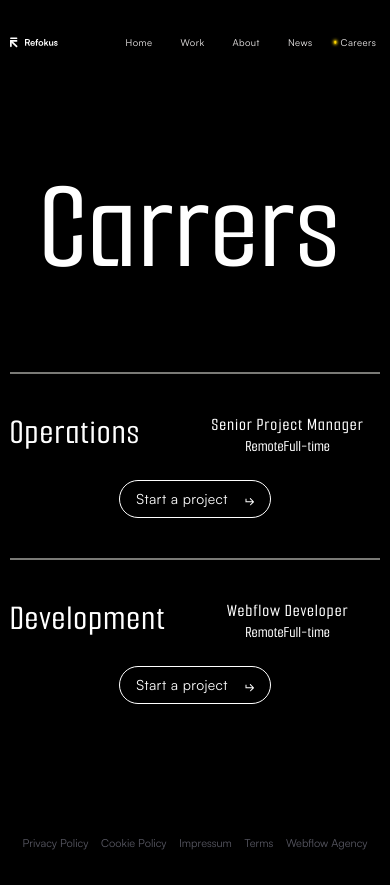
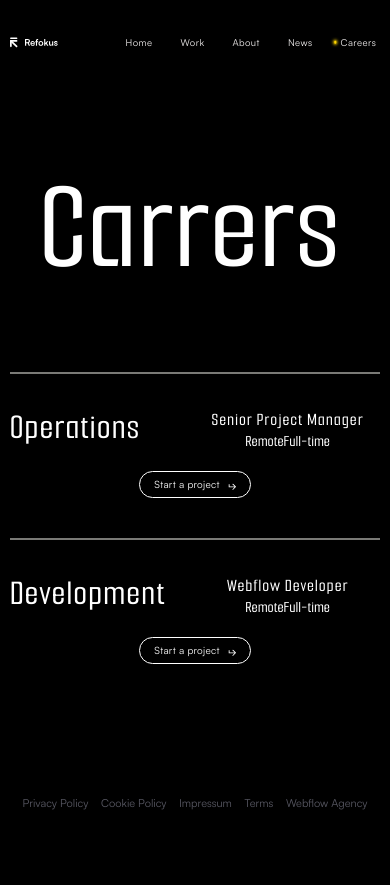
Before and after one commit to chaudhary64/Refokus, a React (Vite) app: page /careers in a window 390 px wide. After the commit the page ends 845 px from the top, so only its background shows below. Built offline with nearby package versions, Linux system fonts and the light colour scheme.

Commit message:
chore: Update Button component for responsive design

```diff
--- a/src/Components/Buttons/Button.jsx
+++ b/src/Components/Buttons/Button.jsx
@@ -8,16 +8,19 @@ const Button = ({ text = "Live Website", bgColor = "white" }) => {
         color: bgColor === "white" ? "black" : "white",
         border: bgColor === "transparent" ? "1px solid white" : "none",
       }}
-      className={`px-4 py-2 h-fit w-fit rounded-full flex justify-center gap-3 items-center`}
+      className={`px-3.5 sm:px-4 lg:px-5 xl:px-6 py-[5px] xl:py-1.5 h-fit w-fit rounded-full flex justify-center gap-1 items-center`}
     >
-      <p className="text-sm tracking-wide font-[Satoshi-Regular]">{text}</p>
+      <p
+        className="w-fit text-[10px] sm:text-[11px] lg:text-xs xl:text-sm tracking-wide font-[Satoshi-Regular]"
+      >
+        {text}
+      </p>
       <span style={{ transform: "translateY(35%)" }}>
         <svg
-          width="14"
-          height="8"
           viewBox="0 0 14 8"
           fill="none"
           xmlns="http://www.w3.org/2000/svg"
+          className="w-3"
         >
           <path
             d="M6 4.00049V4.50049H5.5V4.00049H6ZM13.8536 3.64693C14.0488 3.8422 14.0488 4.15878 13.8536 4.35404L10.6716 7.53602C10.4763 7.73128 10.1597 7.73128 9.96447 7.53602C9.7692 7.34076 9.7692 7.02418 9.96447 6.82892L12.7929 4.00049L9.96447 1.17206C9.7692 0.976799 9.7692 0.660217 9.96447 0.464954C10.1597 0.269692 10.4763 0.269692 10.6716 0.464954L13.8536 3.64693ZM6 3.50049H13.5V4.50049H6V3.50049ZM5.5 4.00049V0.999023H6.5V4.00049H5.5Z"
```
